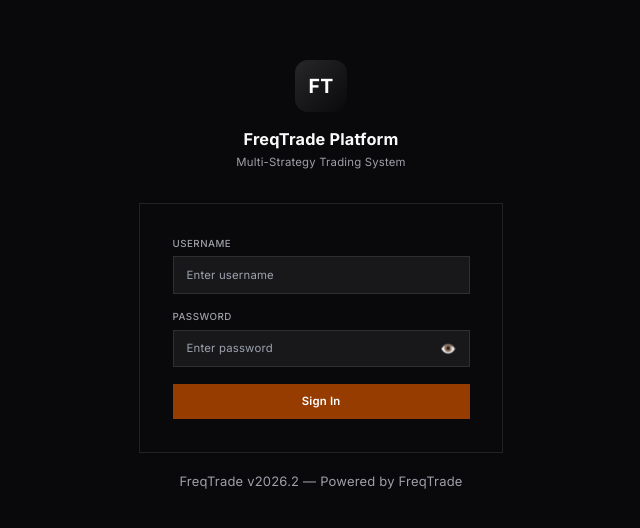
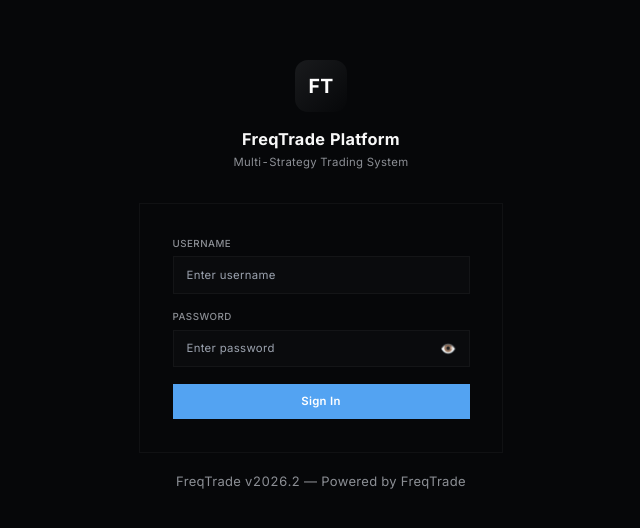
Before and after one commit to 7NMAK/freqtrade-ui, a Next.js app in the folder frontend/: page /login in a window 1280 px wide. Shown: the part 124-652 px from the top of the page, without its empty margins (319-959 px from the left). Built offline with nearby package versions, Linux system fonts and the light colour scheme; no server answers.

Commit message:
feat: implement high-density premium dark aesthetic overhaul

```diff
--- a/frontend/src/app/globals.css
+++ b/frontend/src/app/globals.css
@@ -2,24 +2,53 @@
 @tailwind components;
 @tailwind utilities;
 
-::-webkit-scrollbar { width: 5px; height: 5px; }
+::-webkit-scrollbar { width: 4px; height: 4px; }
 ::-webkit-scrollbar-track { background: transparent; }
-::-webkit-scrollbar-thumb { background: #1e1e30; border-radius: 4px; }
-::-webkit-scrollbar-thumb:hover { background: #2e2e48; }
+::-webkit-scrollbar-thumb { background: rgba(255,255,255,0.1); border-radius: 4px; }
+::-webkit-scrollbar-thumb:hover { background: rgba(255,255,255,0.2); }
 
 @layer base {
   html { font-size: 13px; @apply font-sans; }
   body {
-    @apply antialiased tracking-[0.015em] bg-background text-foreground;
+    @apply antialiased tracking-wide bg-background text-foreground tabular-nums;
+    font-feature-settings: "cv02", "cv03", "cv04", "cv11";
   }
   ::selection {
     background: rgba(99, 102, 241, 0.3);
   }
   .theme { --font-heading: var(--font-sans); --font-sans: var(--font-sans); }
-  :root { --background: 0.141 0.005 285.823; --foreground: 0.985 0 0; --card: 0.21 0.006 285.885; --card-foreground: 0.985 0 0; --popover: 0.21 0.006 285.885; --popover-foreground: 0.985 0 0; --primary: 0.473 0.137 46.201; --primary-foreground: 0.987 0.022 95.277; --secondary: 0.274 0.006 286.033; --secondary-foreground: 0.985 0 0; --muted: 0.274 0.006 286.033; --muted-foreground: 0.705 0.015 286.067; --accent: 0.274 0.006 286.033; --accent-foreground: 0.985 0 0; --destructive: 0.704 0.191 22.216; --border: 1 0 0 / 10%; --input: 1 0 0 / 15%; --ring: 0.552 0.016 285.938; --chart-1: 0.879 0.169 91.605; --chart-2: 0.769 0.188 70.08; --chart-3: 0.666 0.179 58.318; --chart-4: 0.555 0.163 48.998; --chart-5: 0.473 0.137 46.201; --sidebar: 0.21 0.006 285.885; --sidebar-foreground: 0.985 0 0; --sidebar-primary: 0.769 0.188 70.08; --sidebar-primary-foreground: 0.279 0.077 45.635; --sidebar-accent: 0.274 0.006 286.033; --sidebar-accent-foreground: 0.985 0 0; --sidebar-border: 1 0 0 / 10%; --sidebar-ring: 0.552 0.016 285.938; --radius: 0.625rem; }
+
+  /* PREMIUM ANALYTICAL DARK THEME (Cool Slate) */
+  :root {
+    --background: 0.13 0.005 260;
+    --foreground: 0.98 0 0;
+    --card: 0.15 0.005 260;
+    --card-foreground: 0.98 0 0;
+    --popover: 0.15 0.005 260;
+    --popover-foreground: 0.98 0 0;
+    --primary: 0.70 0.14 250;
+    --primary-foreground: 0.1 0 0;
+    --secondary: 0.20 0.005 260;
+    --secondary-foreground: 0.98 0 0;
+    --muted: 0.18 0.005 260;
+    --muted-foreground: 0.65 0.01 260;
+    --accent: 0.22 0.005 260;
+    --accent-foreground: 0.98 0 0;
+    --destructive: 0.55 0.2 20;
+    --border: 1 0 0 / 4%;
+    --input: 1 0 0 / 8%;
+    --ring: 0.70 0.14 250;
+    --chart-1: 0.879 0.169 91.605;
+    --chart-2: 0.769 0.188 70.08;
+    --chart-3: 0.666 0.179 58.318;
+    --chart-4: 0.555 0.163 48.998;
+    --chart-5: 0.473 0.137 46.201;
+    --radius: 0.4rem;
+  }
+
   * { @apply border-border; outline-color: var(--ring); }
 }
 
 /* ─── Standard Toggle Component ─── */
-.toggle { position: relative; width: 36px; height: 20px; background: #1e1e30; border-radius: 10px; cursor: pointer; transition: background 0.2s; }
-.toggle::after { content: ""; position: absolute; top: 3px; left: 3px; width: 14px; height: 14px; background: #f0f0f5; border-radius: 50%; transition: transform 0.2s; }
+.toggle { position: relative; width: 36px; height: 18px; background: rgba(255,255,255,0.1); border-radius: 9px; cursor: pointer; transition: background 0.2s; border: 1px solid rgba(255,255,255,0.05); }
+.toggle::after { content: ""; position: absolute; top: 2px; left: 2px; width: 12px; height: 12px; background: #fff; border-radius: 50%; transition: transform 0.2s; }
--- a/frontend/src/components/ui/badge.tsx
+++ b/frontend/src/components/ui/badge.tsx
@@ -5,19 +5,19 @@
 import { cn } from "@/lib/utils"
 
 const badgeVariants = cva(
-  "group/badge inline-flex h-5 w-fit shrink-0 items-center justify-center gap-1 overflow-hidden rounded-4xl border border-transparent px-2 py-0.5 text-xs font-medium whitespace-nowrap transition-all focus-visible:border-ring focus-visible:ring-[3px] focus-visible:ring-ring/50 has-data-[icon=inline-end]:pr-1.5 has-data-[icon=inline-start]:pl-1.5 aria-invalid:border-destructive aria-invalid:ring-destructive/20 dark:aria-invalid:ring-destructive/40 [&>svg]:pointer-events-none [&>svg]:size-3!",
+  "group/badge inline-flex h-5 w-fit shrink-0 items-center justify-center gap-1 overflow-hidden rounded-[4px] border border-transparent px-[6px] py-[2px] text-[10px] uppercase font-bold tracking-widest whitespace-nowrap transition-all focus-visible:border-ring focus-visible:ring-[3px] focus-visible:ring-ring/50",
   {
     variants: {
       variant: {
-        default: "bg-primary text-primary-foreground [a]:hover:bg-primary/80",
+        default: "bg-primary/10 text-primary border-primary/20",
         secondary:
-          "bg-secondary text-secondary-foreground [a]:hover:bg-secondary/80",
+          "bg-secondary/30 text-secondary-foreground border-secondary/50",
         destructive:
-          "bg-destructive/10 text-destructive focus-visible:ring-destructive/20 dark:bg-destructive/20 dark:focus-visible:ring-destructive/40 [a]:hover:bg-destructive/20",
+          "bg-destructive/15 text-rose-400 border-destructive/30",
         outline:
-          "border-border text-foreground [a]:hover:bg-muted [a]:hover:text-muted-foreground",
+          "border-white/10 text-muted-foreground",
         ghost:
-          "hover:bg-muted hover:text-muted-foreground dark:hover:bg-muted/50",
+          "hover:bg-muted/50 text-muted-foreground",
         link: "text-primary underline-offset-4 hover:underline",
       },
     },
--- a/frontend/src/components/ui/button.tsx
+++ b/frontend/src/components/ui/button.tsx
@@ -5,33 +5,33 @@
 import { cn } from "@/lib/utils"
 
 const buttonVariants = cva(
-  "group/button inline-flex shrink-0 items-center justify-center rounded-lg border border-transparent bg-clip-padding text-sm font-medium whitespace-nowrap transition-all outline-none select-none focus-visible:border-ring focus-visible:ring-3 focus-visible:ring-ring/50 active:not-aria-[haspopup]:translate-y-px disabled:pointer-events-none disabled:opacity-50 aria-invalid:border-destructive aria-invalid:ring-3 aria-invalid:ring-destructive/20 dark:aria-invalid:border-destructive/50 dark:aria-invalid:ring-destructive/40 [&_svg]:pointer-events-none [&_svg]:shrink-0 [&_svg:not([class*='size-'])]:size-4",
+  "group/button inline-flex shrink-0 items-center justify-center rounded-[4px] border border-transparent bg-clip-padding text-[11px] font-bold uppercase tracking-wider whitespace-nowrap transition-all outline-none select-none focus-visible:border-ring focus-visible:ring-3 focus-visible:ring-ring/50 active:not-aria-[haspopup]:translate-y-px disabled:pointer-events-none disabled:opacity-50 aria-invalid:border-destructive aria-invalid:ring-3 aria-invalid:ring-destructive/20 dark:aria-invalid:border-destructive/50 dark:aria-invalid:ring-destructive/40 [&_svg]:pointer-events-none [&_svg]:shrink-0 [&_svg:not([class*='size-'])]:size-4",
   {
     variants: {
       variant: {
-        default: "bg-primary text-primary-foreground [a]:hover:bg-primary/80",
+        default: "bg-primary text-background [a]:hover:bg-primary/80",
         outline:
-          "border-border bg-background hover:bg-muted hover:text-foreground aria-expanded:bg-muted aria-expanded:text-foreground dark:border-input dark:bg-input/30 dark:hover:bg-input/50",
+          "border-white/10 bg-transparent hover:bg-white/[0.05] hover:text-foreground aria-expanded:bg-white/[0.05] aria-expanded:text-foreground",
         secondary:
-          "bg-secondary text-secondary-foreground hover:bg-secondary/80 aria-expanded:bg-secondary aria-expanded:text-secondary-foreground",
+          "bg-white/[0.05] text-foreground hover:bg-white/[0.1] aria-expanded:bg-white/[0.1] aria-expanded:text-foreground",
         ghost:
-          "hover:bg-muted hover:text-foreground aria-expanded:bg-muted aria-expanded:text-foreground dark:hover:bg-muted/50",
+          "hover:bg-white/[0.05] hover:text-foreground aria-expanded:bg-white/[0.05] aria-expanded:text-foreground",
         destructive:
-          "bg-destructive/10 text-destructive hover:bg-destructive/20 focus-visible:border-destructive/40 focus-visible:ring-destructive/20 dark:bg-destructive/20 dark:hover:bg-destructive/30 dark:focus-visible:ring-destructive/40",
+          "bg-destructive/10 text-rose-500 hover:bg-destructive/20 focus-visible:border-destructive/40 focus-visible:ring-destructive/20 outline outline-1 outline-destructive/20",
         link: "text-primary underline-offset-4 hover:underline",
       },
       size: {
         default:
-          "h-8 gap-1.5 px-2.5 has-data-[icon=inline-end]:pr-2 has-data-[icon=inline-start]:pl-2",
-        xs: "h-6 gap-1 rounded-[min(var(--radius-md),10px)] px-2 text-xs in-data-[slot=button-group]:rounded-lg has-data-[icon=inline-end]:pr-1.5 has-data-[icon=inline-start]:pl-1.5 [&_svg:not([class*='size-'])]:size-3",
-        sm: "h-7 gap-1 rounded-[min(var(--radius-md),12px)] px-2.5 text-[0.8rem] in-data-[slot=button-group]:rounded-lg has-data-[icon=inline-end]:pr-1.5 has-data-[icon=inline-start]:pl-1.5 [&_svg:not([class*='size-'])]:size-3.5",
-        lg: "h-9 gap-1.5 px-2.5 has-data-[icon=inline-end]:pr-3 has-data-[icon=inline-start]:pl-3",
-        icon: "size-8",
+          "h-7 gap-1.5 px-3 has-data-[icon=inline-end]:pr-2 has-data-[icon=inline-start]:pl-2",
+        xs: "h-5 gap-1 rounded-[3px] px-2 text-[10px] in-data-[slot=button-group]:rounded-md has-data-[icon=inline-end]:pr-1.5 has-data-[icon=inline-start]:pl-1.5 [&_svg:not([class*='size-'])]:size-3",
+        sm: "h-6 gap-1 rounded-[3px] px-2.5 text-[10px] in-data-[slot=button-group]:rounded-md has-data-[icon=inline-end]:pr-1.5 has-data-[icon=inline-start]:pl-1.5 [&_svg:not([class*='size-'])]:size-3.5",
+        lg: "h-8 gap-1.5 px-4 text-xs has-data-[icon=inline-end]:pr-3 has-data-[icon=inline-start]:pl-3",
+        icon: "size-7",
         "icon-xs":
-          "size-6 rounded-[min(var(--radius-md),10px)] in-data-[slot=button-group]:rounded-lg [&_svg:not([class*='size-'])]:size-3",
+          "size-5 rounded-[3px] in-data-[slot=button-group]:rounded-md [&_svg:not([class*='size-'])]:size-3",
         "icon-sm":
-          "size-7 rounded-[min(var(--radius-md),12px)] in-data-[slot=button-group]:rounded-lg",
-        "icon-lg": "size-9",
+          "size-6 rounded-[3px] in-data-[slot=button-group]:rounded-md",
+        "icon-lg": "size-8",
       },
     },
     defaultVariants: {
```
Also changed, not shown: frontend/src/app/dashboard/page.tsx (+18 -10 lines), frontend/src/components/ui/Card.tsx (+11 -11 lines), frontend/src/components/ui/table.tsx (+7 -7 lines).
